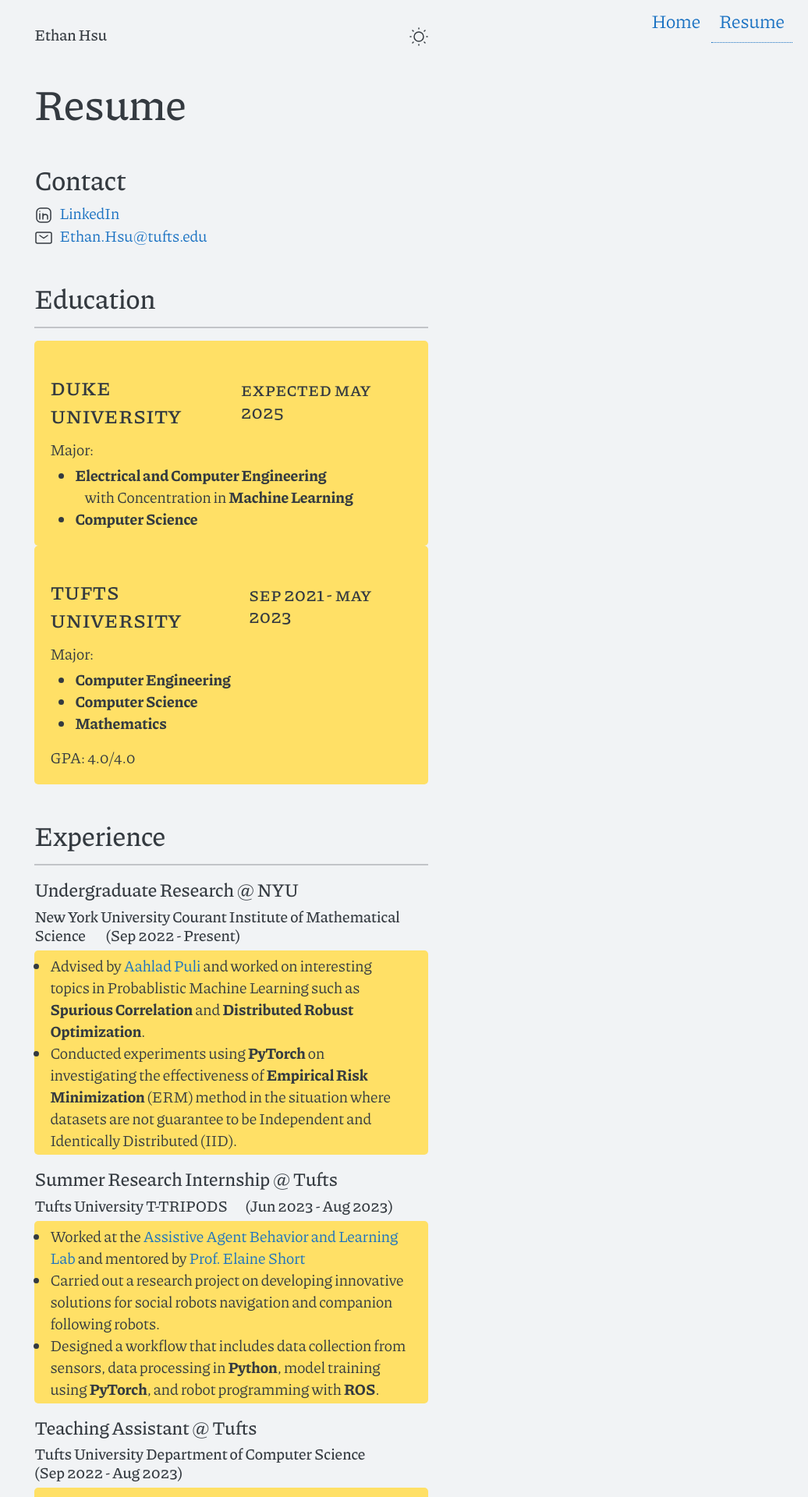
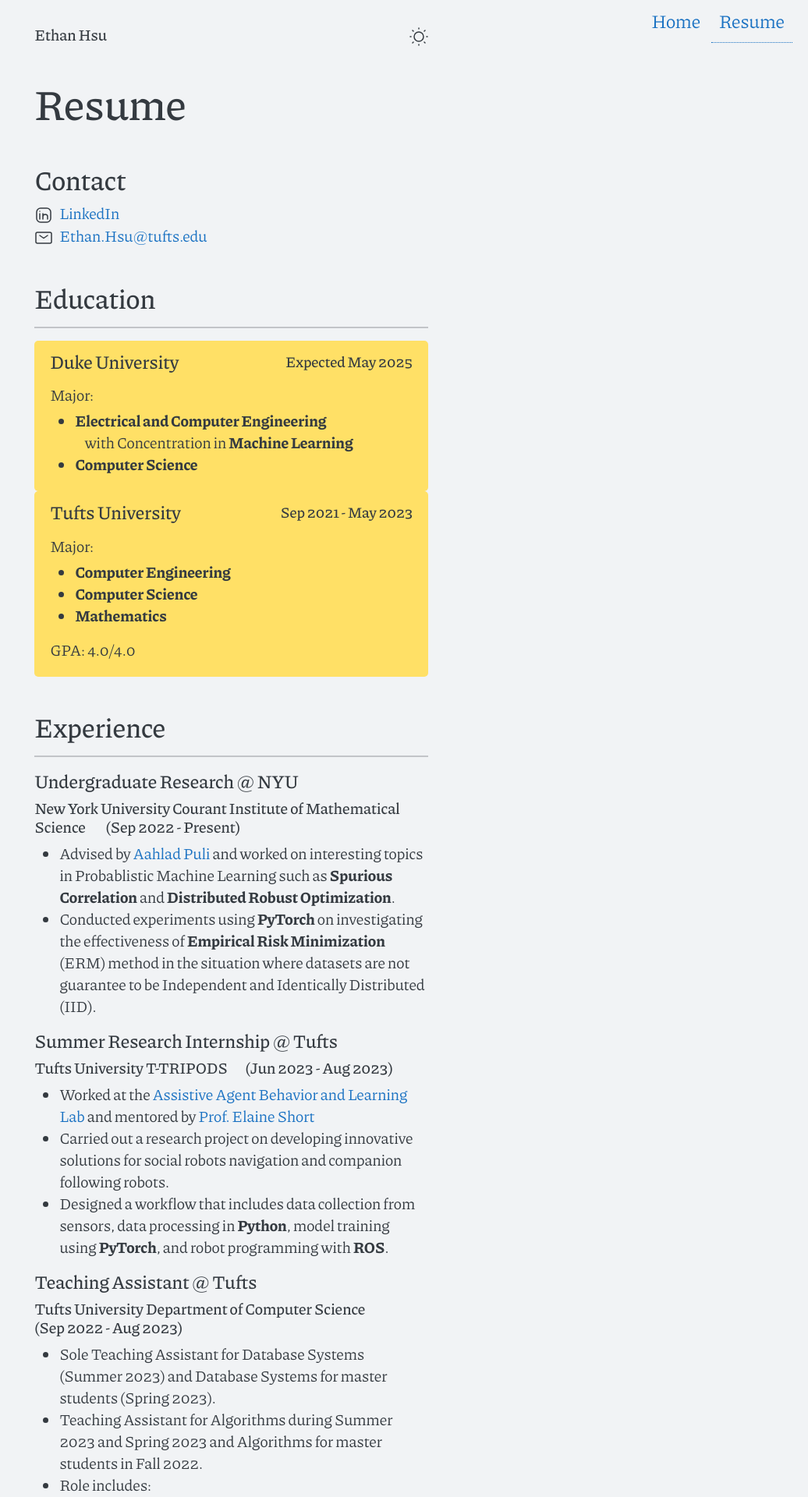
Before and after one commit to EtHsu0/EtHsu0.github.io, a Jekyll site: the page built from resume.md, in a window 1280 px wide. Shown: the top 1920 px of the page at 78% size, without its empty margins (244-1280 px from the left). Built offline with Jekyll 4.4.1, drawn with Linux system fonts in a browser that asks for light colours.

Commit message:
Some update

```diff
--- a/resume.md
+++ b/resume.md
@@ -15,12 +15,12 @@ navigation_weight: 2
 ---
 
 <div>
-  <h3 style="display: flex; justify-content: space-between; align-items: center;">
+  <h4 style="display: flex; justify-content: space-between; align-items: center;">
       <span style="text-align: left;">Duke University</span>
       <span style="float:right;font-size:0.8em;padding: 0.5em 0;">
           Expected May 2025
       </span>
-  </h3>
+  </h4>
   <p style="margin-bottom:5px">Major:  <ul>
       <li><b>Electrical and Computer Engineering</b><br>&nbsp;&nbsp;&nbsp;&nbsp;with Concentration in <b>Machine Learning</b></li>
       <li><b>Computer Science</b></li>
@@ -30,14 +30,13 @@ navigation_weight: 2
 </div>
 {: .message }
 
-
 <div>
-  <h3 style="display: flex; justify-content: space-between; align-items: center;">
+  <h4 style="display: flex; justify-content: space-between; align-items: center;">
       <span style="text-align: left;">Tufts University</span>
       <span style="float:right;font-size:0.8em;padding: 0.5em 0;">
           Sep 2021 - May 2023
       </span>
-  </h3>
+  </h4>
   <p style="margin-bottom:5px">Major:  <ul>
       <li><b>Computer Engineering</b></li>
       <li><b>Computer Science</b></li>
@@ -52,42 +51,41 @@ navigation_weight: 2
 ---
 #### Undergraduate Research @ NYU
 ##### New York University Courant Institute of Mathematical Science &emsp; (Sep 2022 - Present)
- - Advised by [Aahlad Puli](https://aahladmanas.github.io/) and worked on interesting topics in
- Probablistic Machine Learning such as **Spurious Correlation** and **Distributed Robust Optimization**.
- - Conducted experiments using **PyTorch** on investigating the effectiveness of **Empirical Risk Minimization** (ERM) method in the situation where datasets are not guarantee to be
- Independent and Identically Distributed (IID).
-{: .message }
+
+ * Advised by [Aahlad Puli](https://aahladmanas.github.io/) and worked on interesting topics in Probablistic Machine Learning such as **Spurious Correlation** and **Distributed Robust Optimization**.
+ * Conducted experiments using **PyTorch** on investigating the effectiveness of **Empirical Risk Minimization** (ERM) method in the situation where datasets are not guarantee to be Independent and Identically Distributed (IID).
 
 #### Summer Research Internship @ Tufts
 ##### Tufts University T-TRIPODS &emsp;(Jun 2023 - Aug 2023)
- - Worked at the [Assistive Agent Behavior and Learning Lab](https://aabl.cs.tufts.edu/) and mentored by [Prof. Elaine Short](https://engineering.tufts.edu/cs/people/faculty/elaine-short)
+
+ * Worked at the [Assistive Agent Behavior and Learning Lab](https://aabl.cs.tufts.edu/) and mentored by [Prof. Elaine Short](https://engineering.tufts.edu/cs/people/faculty/elaine-short)
  * Carried out a research project on developing innovative solutions for social robots navigation and companion following robots.
  * Designed a workflow that includes data collection from sensors, data processing in **Python**, model training using **PyTorch**, and robot programming with **ROS**.
-{: .message }
+
 
 #### Teaching Assistant @ Tufts
 ##### Tufts University Department of Computer Science <br>(Sep 2022 - Aug 2023)
+
  * Sole Teaching Assistant for Database Systems (Summer 2023) and Database Systems for master students (Spring 2023).
  * Teaching Assistant for Algorithms during Summer 2023 and Spring 2023 and Algorithms for master students in Fall 2022.
  * Role includes:
      * Hosting weekly office hour and recitations.
      * Grading assignments and exams.
      * Support the instructor on logistics.
-{: .message }
 
 #### Summer Research Program @ NYU
 ##### New York University Courant Institute of Mathematical Sciences <br>(Jun 2022 - Aug 2022)
+
  * Participated in intensive research training on fundamental concepts in AI and Machine Learning
  * Developed practical skills with **Scikit-learn**, **TensorFlow**, and **PyTorch** by implementing
  techniques like random forest classification, back propagation, and k-clustering.
  * Shadowed over multiple research labs in diverse topics such as **Natural Language Processing** and **Interpretable Machine Learning**.
-{: .message }
 
 #### Software Developing Project @ Munative
 ##### Munative Team
+
  * Worked with a small team dedicated to build conference tools that
  support features such as audience display and voting systems.
  * Designed and built backend with **GraphQL** and **MongoDB** on the new version
  of the existing software.
  * Improved and Implemented new UI on frontend with **Figma** and **ReactJS**.
-{: .message }
```
Also changed, not shown: index.md (+6 -2 lines), 6 other files.
